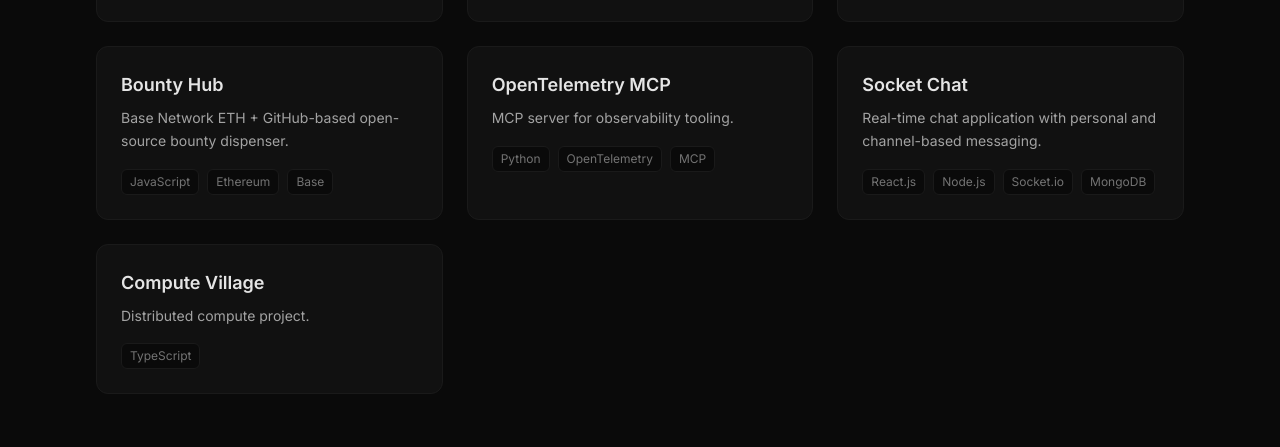
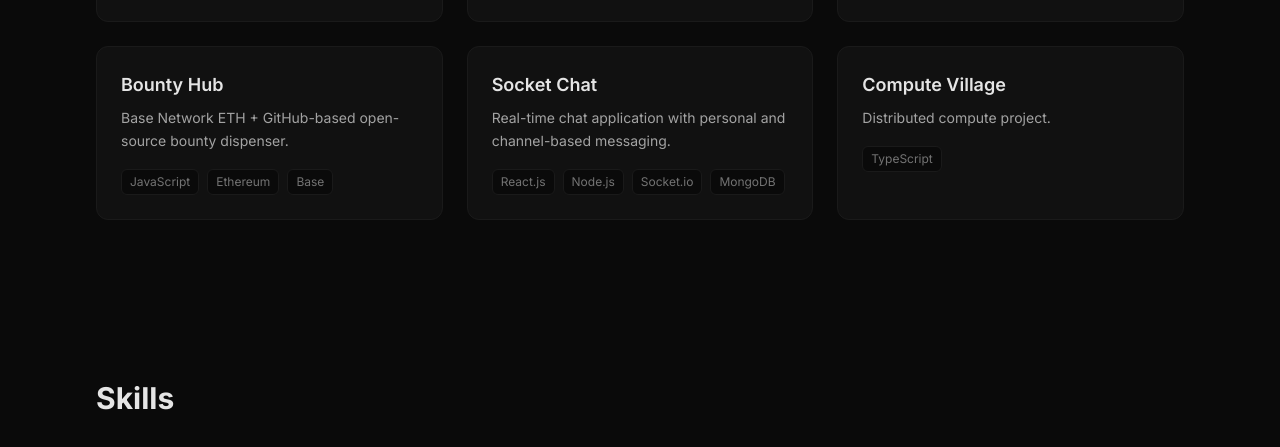
Before and after one commit to agarwalvivek29/portfolio, an Astro site: page / in a window 1280 px wide. Shown: the part 3179-3626 px from the top of the page. Built offline with nearby package versions, Linux system fonts and the light colour scheme; Astro itself is replaced by a stand-in of ours.

Commit message:
refactor: link projects to GitHub repos, remove OpenTelemetry MCP
Project cards now link directly to GitHub repositories instead of
dedicated project pages. Removed OpenTelemetry MCP project.
Project page routes commented out for future use.

```diff
--- a/src/components/ProjectCard.astro
+++ b/src/components/ProjectCard.astro
@@ -9,7 +9,7 @@
 const { title, description, tech, href } = Astro.props;
 ---
 
-<a href={href} class="block p-6 rounded-xl bg-bg-card border border-border hover:border-border-hover transition-all hover:-translate-y-0.5 group">
+<a href={href} target="_blank" rel="noopener" class="block p-6 rounded-xl bg-bg-card border border-border hover:border-border-hover transition-all hover:-translate-y-0.5 group">
   <h3 class="text-lg font-semibold mb-2 group-hover:text-accent transition-colors">{title}</h3>
   <p class="text-sm text-text-muted leading-relaxed mb-4">{description}</p>
   <div class="flex flex-wrap gap-2">
--- a/src/components/Projects.astro
+++ b/src/components/Projects.astro
@@ -6,43 +6,43 @@
     title: 'EcoTokens',
     description: 'Web3 carbon credit marketplace on Ethereum. NFT-based carbon offsets, smart contract automation, ML-based credit prediction.',
     tech: ['React', 'Node.js', 'Solidity', 'Web3.js', 'MongoDB'],
-    href: '/projects/ecotokens',
+    href: 'https://github.com/agarwalvivek29/sheCodes',
+    // projectPage: '/projects/ecotokens',
   },
   {
     title: 'Memory Insight',
     description: 'Forensic memory analysis platform. Async memory capture and analysis via microservices.',
     tech: ['Next.js', 'FastAPI', 'PostgreSQL', 'RabbitMQ', 'AWS'],
-    href: '/projects/memory-insight',
+    href: 'https://github.com/agarwalvivek29/memory-insight',
+    // projectPage: '/projects/memory-insight',
   },
   {
     title: 'SIH 2024 SCADA',
     description: 'SCADA system for Gas Authority of India Ltd. Smart India Hackathon 2024 winner.',
     tech: ['Python', 'IoT', 'SCADA'],
-    href: '/projects/sih-scada',
+    href: 'https://github.com/agarwalvivek29/hackkarnataka',
+    // projectPage: '/projects/sih-scada',
   },
   {
     title: 'Bounty Hub',
     description: 'Base Network ETH + GitHub-based open-source bounty dispenser.',
     tech: ['JavaScript', 'Ethereum', 'Base'],
-    href: '/projects/bounty-hub',
-  },
-  {
-    title: 'OpenTelemetry MCP',
-    description: 'MCP server for observability tooling.',
-    tech: ['Python', 'OpenTelemetry', 'MCP'],
-    href: '/projects/otel-mcp',
+    href: 'https://github.com/agarwalvivek29/bounty-hub',
+    // projectPage: '/projects/bounty-hub',
   },
   {
     title: 'Socket Chat',
     description: 'Real-time chat application with personal and channel-based messaging.',
     tech: ['React.js', 'Node.js', 'Socket.io', 'MongoDB'],
-    href: '/projects/socket-chat',
+    href: 'https://github.com/agarwalvivek29/socket-chat',
+    // projectPage: '/projects/socket-chat',
   },
   {
     title: 'Compute Village',
     description: 'Distributed compute project.',
     tech: ['TypeScript'],
-    href: '/projects/compute-village',
+    href: 'https://github.com/agarwalvivek29/compute_village',
+    // projectPage: '/projects/compute-village',
   },
 ];
 ---
```
